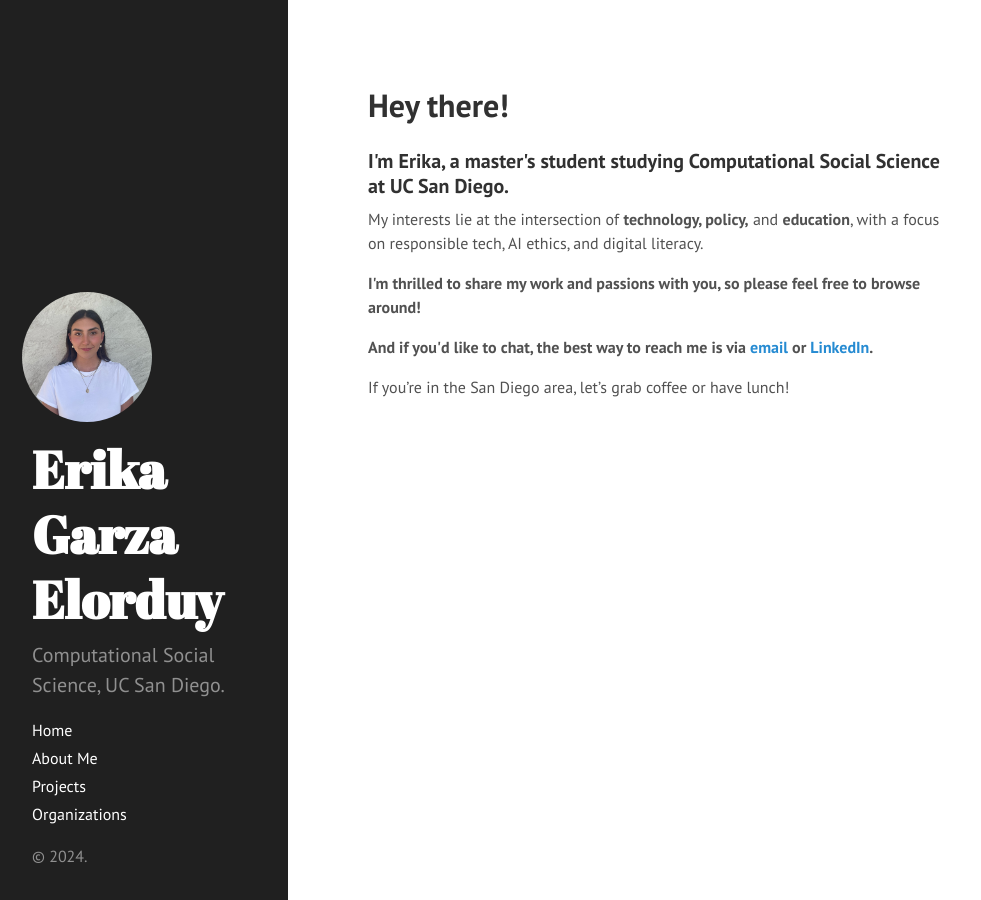
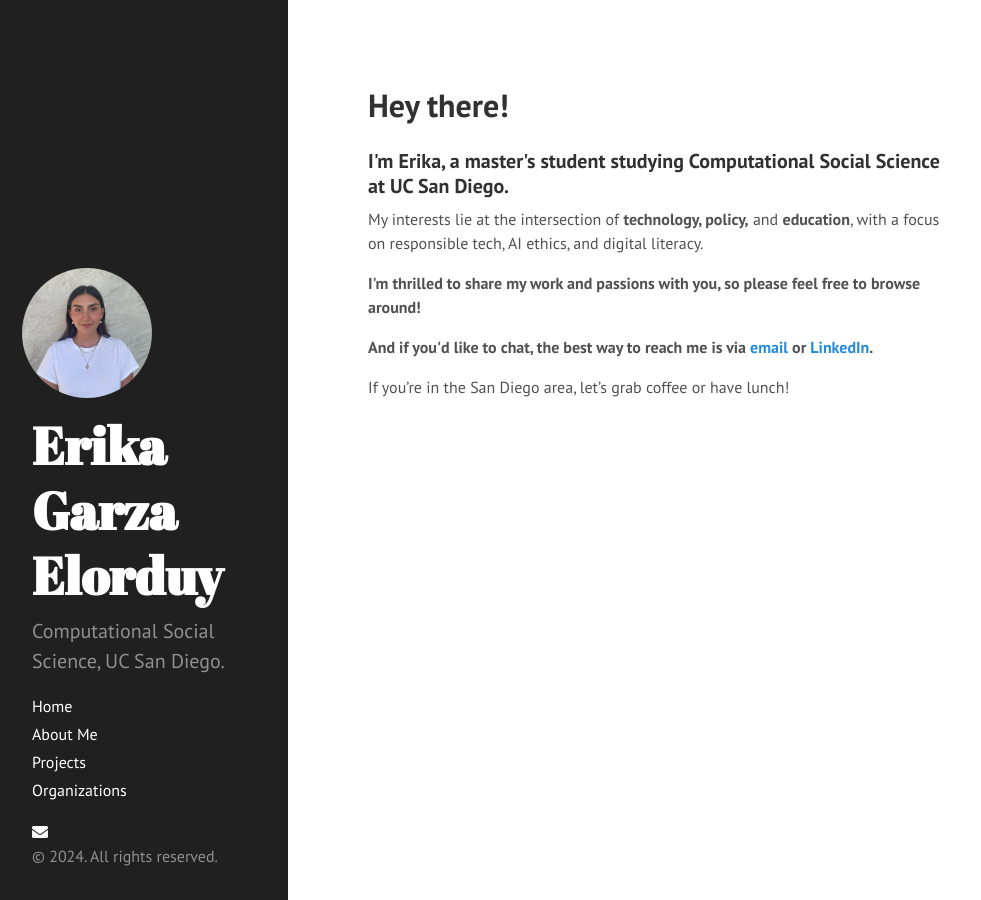
Before and after one commit to e-garzaelorduy/e-garzaelorduy.github.io, a Jekyll site: the page built from index.html, in a window 1280 px wide. Shown: the whole page, without its empty margins (0-981 px from the left). Built offline with Jekyll 4.4.1, drawn with Linux system fonts in a browser that asks for light colours; Markdown is read by kramdown in place of the engine named in the settings; the list of posts is cut into pages by our own code.

Commit message:
Visual Config

```diff
--- a/_includes/head.html
+++ b/_includes/head.html
@@ -24,6 +24,9 @@
   <link rel="apple-touch-icon-precomposed" sizes="144x144" href="{{ '/assets/apple-touch-icon-144-precomposed.png' | relative_url }}">
   <link rel="shortcut icon" href="{{ '/assets/favicon.ico' | relative_url }}">
 
+  <!-- Font Awesome for social media icons -->
+  <link rel="stylesheet" href="https://cdnjs.cloudflare.com/ajax/libs/font-awesome/5.15.4/css/all.min.css">
+
   <!-- RSS -->
   <link rel="alternate" type="application/rss+xml" title="RSS" href="{{ '/atom.xml' | relative_url }}">
 </head>
--- a/_includes/sidebar.html
+++ b/_includes/sidebar.html
@@ -24,17 +24,20 @@
     <!-- Social media icons -->
     <div class="sidebar-social">
       <a href="mailto:erikagarzaelorduy@gmail.com" title="Email">
-        <i class="fa fa-envelope"></i> <!-- Email icon -->
+        <i class="fa fa-envelope"></i>
+        <!-- Email icon -->
       </a>
       <a href="https://www.linkedin.com/in/erika-garza-elorduy/" target="_blank" title="LinkedIn">
-        <i class="fa fa-linkedin"></i> <!-- LinkedIn icon -->
+        <i class="fa fa-linkedin"></i>
+        <!-- LinkedIn icon -->
       </a>
       <a href="https://github.com/e-garzaelorduy" target="_blank" title="GitHub">
-        <i class="fa fa-github"></i> <!-- GitHub icon -->
+        <i class="fa fa-github"></i>
+        <!-- GitHub icon -->
       </a>
     </div>
 
     <!-- Footer note with dynamic year -->
-    <p>&copy; {{ site.time | date: '%Y' }}.</p>
+    <p>&copy; {{ site.time | date: '%Y' }}. All rights reserved. </p>
   </div>
 </div>
```
